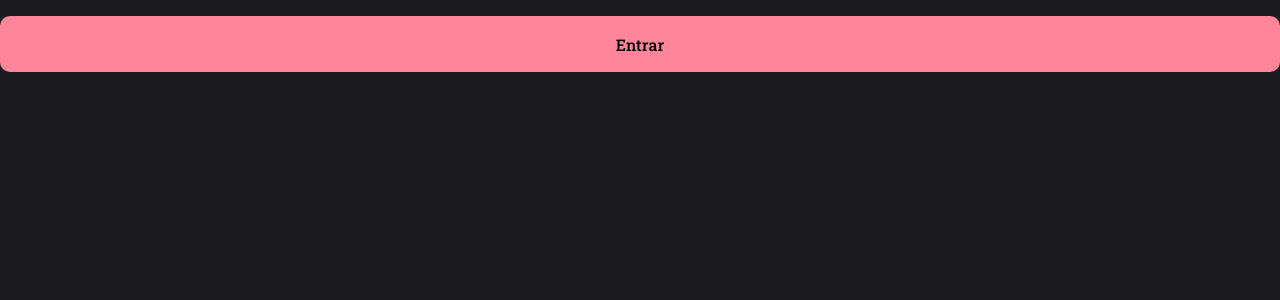
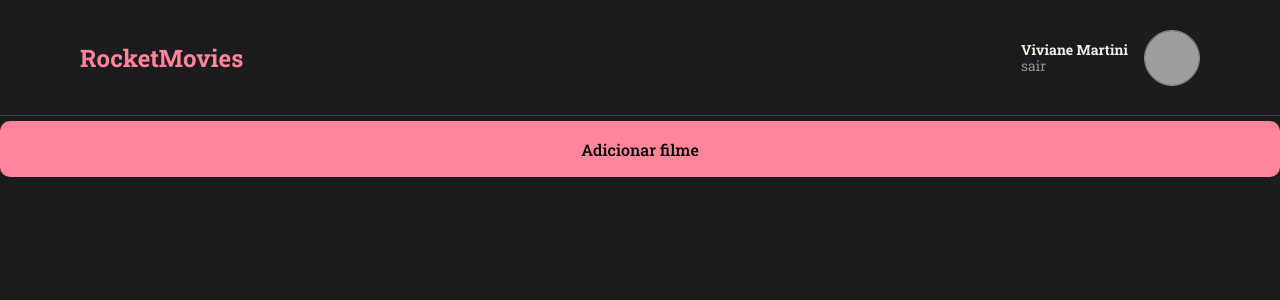
Before and after one commit to vivianemartini/RocketMovies, a React (Vite) app: page / in a window 1280 px wide. Shown: the top 300 px of the page. Built offline with nearby package versions, Linux system fonts and the light colour scheme; grey boxes are pictures that could not be loaded.

Commit message:
include other components and icons library

```diff
--- a/package.json
+++ b/package.json
@@ -12,6 +12,7 @@
   "dependencies": {
     "react": "^18.2.0",
     "react-dom": "^18.2.0",
+    "react-icons": "^5.0.1",
     "styled-components": "^6.1.8"
   },
   "devDependencies": {
--- /dev/null
+++ b/src/components/Header/index.jsx
@@ -0,0 +1,19 @@
+import { Container, Logo, Profile } from './styles'
+
+export function Header() {
+    return (
+        <Container>
+            <Logo>
+                <h1>RocketMovies</h1>
+            </Logo>
+            <Profile>
+            <div>
+                    <strong>Viviane Martini</strong>
+                    <span>sair</span>
+                </div>
+
+                <img src="https://github.com/vivianemartini.png" alt="Foto de perfil" />
+            </Profile>
+        </Container>
+    )
+}
--- /dev/null
+++ b/src/components/Header/styles.js
@@ -0,0 +1,59 @@
+import styled from 'styled-components';
+
+export const Container = styled.header`
+    grid-area: header;
+
+    height: 116px;
+    width: 100%;
+
+    border-bottom-width: 1px;
+    border-bottom-style: solid;
+    border-bottom-color: ${({ theme }) => theme.COLORS.BACKGROUND_900};
+
+    display: flex;
+    justify-content: space-between;
+
+    padding: 0 80px;
+`
+
+export const Logo = styled.div`
+    display: flex;
+    align-items: center;
+
+    h1 {
+        font-size: 24px;
+        color: ${({ theme }) => theme.COLORS.ROSE};
+    }
+
+`
+
+export const Profile = styled.div`
+    display: flex;
+    align-items: center;
+
+    > img {
+        width: 56px;
+        height: 56px;
+
+        border-radius: 50%;
+        border: 1px solid ${({ theme }) => theme.COLORS.GRAY_300};
+    }
+
+    > div {
+        display: flex;
+        flex-direction: column;
+        margin-right: 16px;
+        line-height: 16px;
+
+
+        strong {
+            font-size: 14px;
+            color: ${({ theme }) => theme.COLORS.WHITE};
+        }
+
+        span {
+            font-size: 14px;
+            color: ${({ theme }) => theme.COLORS.GRAY_300};
+        }
+    }
+`
--- a/src/pages/Details/styles.js
+++ b/src/components/Input/styles.js
@@ -1,4 +1,4 @@
-import styled from "styled-components";
+import styled from 'styled-components';
 
 export const Container = styled.div`
 
--- a/src/main.jsx
+++ b/src/main.jsx
@@ -6,13 +6,13 @@ import GlobalStyles from './styles/global'
 
 import theme from './styles/theme'
 
-import { Details } from './pages/Details/index.jsx'
+import { Home } from './pages/Home/index'
 
 ReactDOM.createRoot(document.getElementById('root')).render(
   <React.StrictMode>
     <ThemeProvider theme={theme}>
       <GlobalStyles />
-      <Details />
+      <Home />
     </ThemeProvider>
   </React.StrictMode>
 )
--- a/src/pages/Details/index.jsx
+++ /dev/null
@@ -1,14 +0,0 @@
-import { Fragment } from 'react';
-import {Container} from "./styles";
-
-import { Button } from '../../components/Button';
-
-export function Details(){
-    return(
-       <Fragment>
-            <Container>
-                <Button title='Entrar' />
-            </Container>
-       </Fragment>
-    )
-}
--- /dev/null
+++ b/src/pages/Home/index.jsx
@@ -0,0 +1,20 @@
+import { Fragment } from 'react';
+import {Container} from "./styles";
+
+import { Button } from '../../components/Button';
+import { Header } from '../../components/Header';
+
+/* import { FiPlus } from 'react-icons/ri' */
+
+export function Home(){
+    return(
+       <Fragment>
+            <Container>
+                <Button title='Adicionar filme'>
+
+                </Button>
+                <Header/>
+            </Container>
+       </Fragment>
+    )
+}
--- /dev/null
+++ b/src/pages/Home/styles.js
@@ -0,0 +1,13 @@
+import styled from "styled-components";
+
+export const Container = styled.div`
+    width: 100%;
+    height: 100vh;
+
+    display: grid;
+    grid-template-rows: 105px auto;
+    grid-template-areas:
+    'header'
+    'content'
+    ;
+`
```
Also changed, not shown: src/components/Input/index.jsx (added, +9 -0 lines), 1 other file (tests, documents, lock files or other folders).
